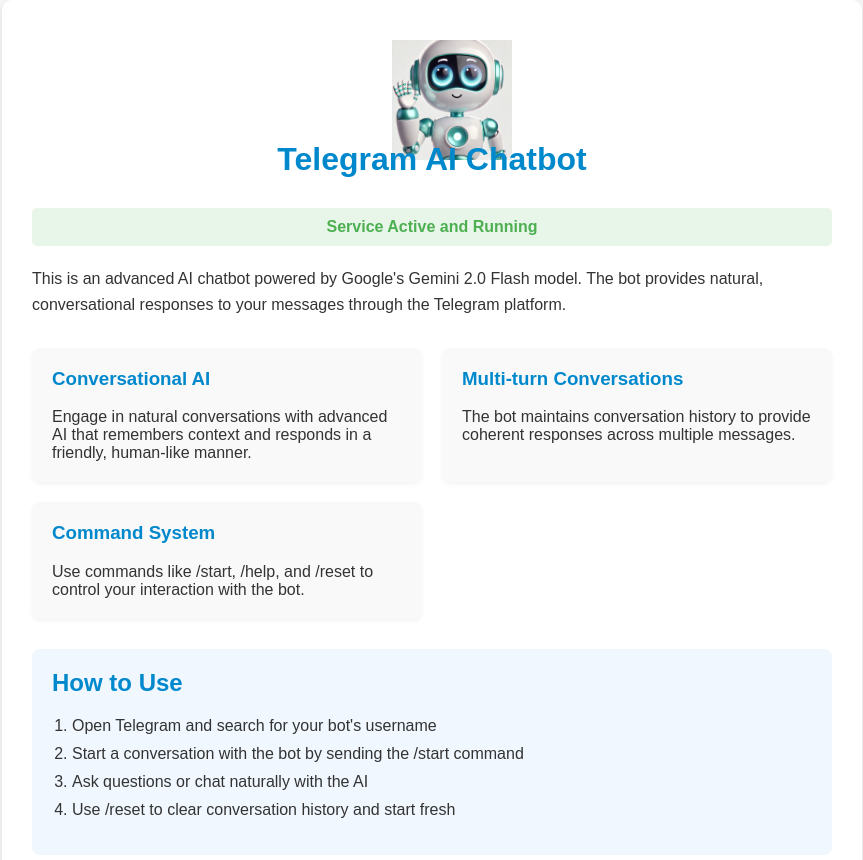
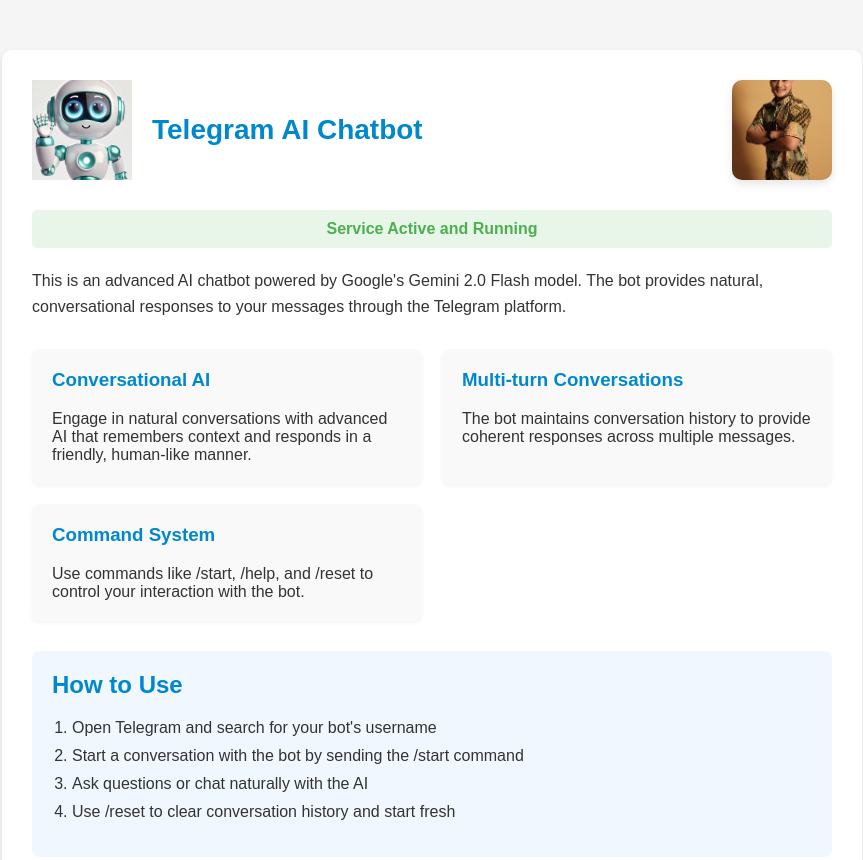
Before and after one commit to fahmizainal17/Telegram_AI_Chatbot, a website: page public/index.html in a window 1280 px wide. Shown: the top 860 px of the page, without its empty margins (208-1071 px from the left). Drawn offline with Linux system fonts and the light colour scheme.

Commit message:
feat:added app and index

```diff
--- a/public/index.html
+++ b/public/index.html
@@ -11,9 +11,6 @@
             background-color: #f5f5f5;
             margin: 0;
             padding: 0;
-            display: flex;
-            justify-content: center;
-            align-items: center;
             min-height: 100vh;
             color: #333;
         }
@@ -24,14 +21,34 @@
             padding: 30px;
             max-width: 800px;
             width: 90%;
+            margin: 50px auto;
         }
-        header {
-            text-align: center;
+        .header-container {
+            display: flex;
+            justify-content: space-between;
+            align-items: center;
             margin-bottom: 30px;
+        }
+        .logo-title {
+            display: flex;
+            align-items: center;
+        }
+        .telegram-logo {
+            width: 100px;
+            height: auto;
+            margin-right: 20px;
+        }
+        .profile-pic {
+            width: 100px;
+            height: 100px;
+            border-radius: 10px;
+            object-fit: cover;
+            box-shadow: 0 4px 8px rgba(0,0,0,0.1);
         }
         h1 {
             color: #0088cc;
-            margin-bottom: 10px;
+            margin: 0;
+            font-size: 28px;
         }
         .status {
             color: #4CAF50;
@@ -45,12 +62,6 @@
         .description {
             line-height: 1.6;
             margin-bottom: 25px;
-        }
-        .telegram-logo {
-            width: 80px;
-            height: 80px;
-            margin: 10px auto;
-            display: block;
         }
         .features {
             margin: 30px 0;
@@ -115,17 +126,30 @@
             .features {
                 grid-template-columns: 1fr;
             }
+            .header-container {
+                flex-direction: column;
+                text-align: center;
+            }
+            .logo-title {
+                flex-direction: column;
+                margin-bottom: 20px;
+            }
+            .telegram-logo {
+                margin-right: 0;
+                margin-bottom: 15px;
+            }
         }
     </style>
 </head>
 <body>
     <div class="container">
-        <header>
-            <div class="telegram-logo">
-                <img src="/images/tele_robo_chatbot.png" alt="Telegram Bot Logo" style="width: 120px; height: auto;">
+        <div class="header-container">
+            <div class="logo-title">
+                <img src="/images/tele_robo_chatbot.png" alt="Telegram Bot Logo" class="telegram-logo">
+                <h1>Telegram AI Chatbot</h1>
             </div>
-            <h1>Telegram AI Chatbot</h1>
-        </header>
+            <img src="/images/standup_profile_pic.jpg" alt="Bot Profile" class="profile-pic">
+        </div>
 
         <div class="status">Service Active and Running</div>
 
@@ -162,10 +186,6 @@
             <a href="https://t.me/FZ_ChatBot" class="cta-button" target="_blank">Chat with FZ_ChatBot</a>
         </div>
 
-        <div style="text-align: center; margin: 30px 0;">
-            <img src="/images/standup_profile_pic.jpg" alt="Bot Profile" style="max-width: 200px; border-radius: 10px; box-shadow: 0 4px 8px rgba(0,0,0,0.1);">
-        </div>
-
         <div class="footer">
             <p>© 2025 AI Telegram Chatbot • Powered by Gemini AI</p>
         </div>
```
Also changed, not shown: app.js (+41 -21 lines).
